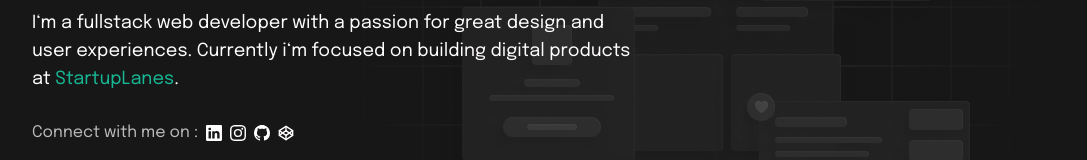
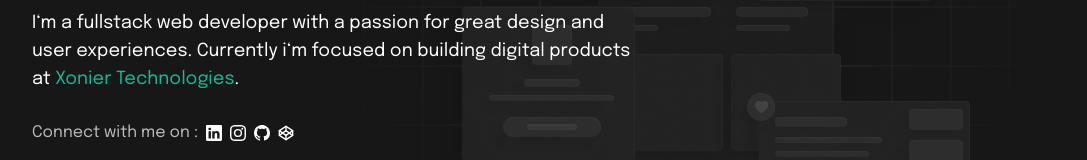
Before and after one commit to siddharthpandey091/creativesiddharth, a Next.js app: page / in a window 1280 px wide. Shown: the part 379-539 px from the top of the page, without its empty margins (96-1183 px from the left). Built offline with nearby package versions, Linux system fonts and the light colour scheme.

Commit message:
Update Hero.jsx

```diff
--- a/components/Hero.jsx
+++ b/components/Hero.jsx
@@ -43,16 +43,16 @@ const Hero = () => {
             transition={{ delay: 0.7 }}
             className="w-full md:w-[60%] text-lg text-primary"
           >
-            I&lsquo;m a fullstack web developer with a passion for great design and
-            user experiences. Currently i&lsquo;m focused on building digital products
-            at{" "}
+            I&lsquo;m a fullstack web developer with a passion for great design
+            and user experiences. Currently i&lsquo;m focused on building
+            digital products at{" "}
             <a
-              href="https://startuplanes.com"
+              href="https://xoniertechnologies.com/"
               target="_blank"
-rel="noreferrer"
+              rel="noreferrer"
               className="text-highlight"
             >
-              StartupLanes
+              Xonier Technologies
             </a>
             .
           </motion.p>
@@ -66,7 +66,7 @@ rel="noreferrer"
         >
           <div className="w-full flex space-x-2 items-center">
             <p>Connect with me on :</p>
-              <a
+            <a
               href="https://www.linkedin.com/in/siddharthpandeydev/"
               target="_blank"
               rel="noreferrer"
@@ -83,7 +83,11 @@ rel="noreferrer"
             <a href="https://github.com/creativesid">
               <BsGithub className="text-primary hover:text-highlight" />
             </a>
-            <a href="https://codepen.io/creativesiddharth" target="_blank" rel="noreferrer" >
+            <a
+              href="https://codepen.io/creativesiddharth"
+              target="_blank"
+              rel="noreferrer"
+            >
               <FiCodepen className="text-primary hover:text-highlight" />
             </a>
           </div>
```
